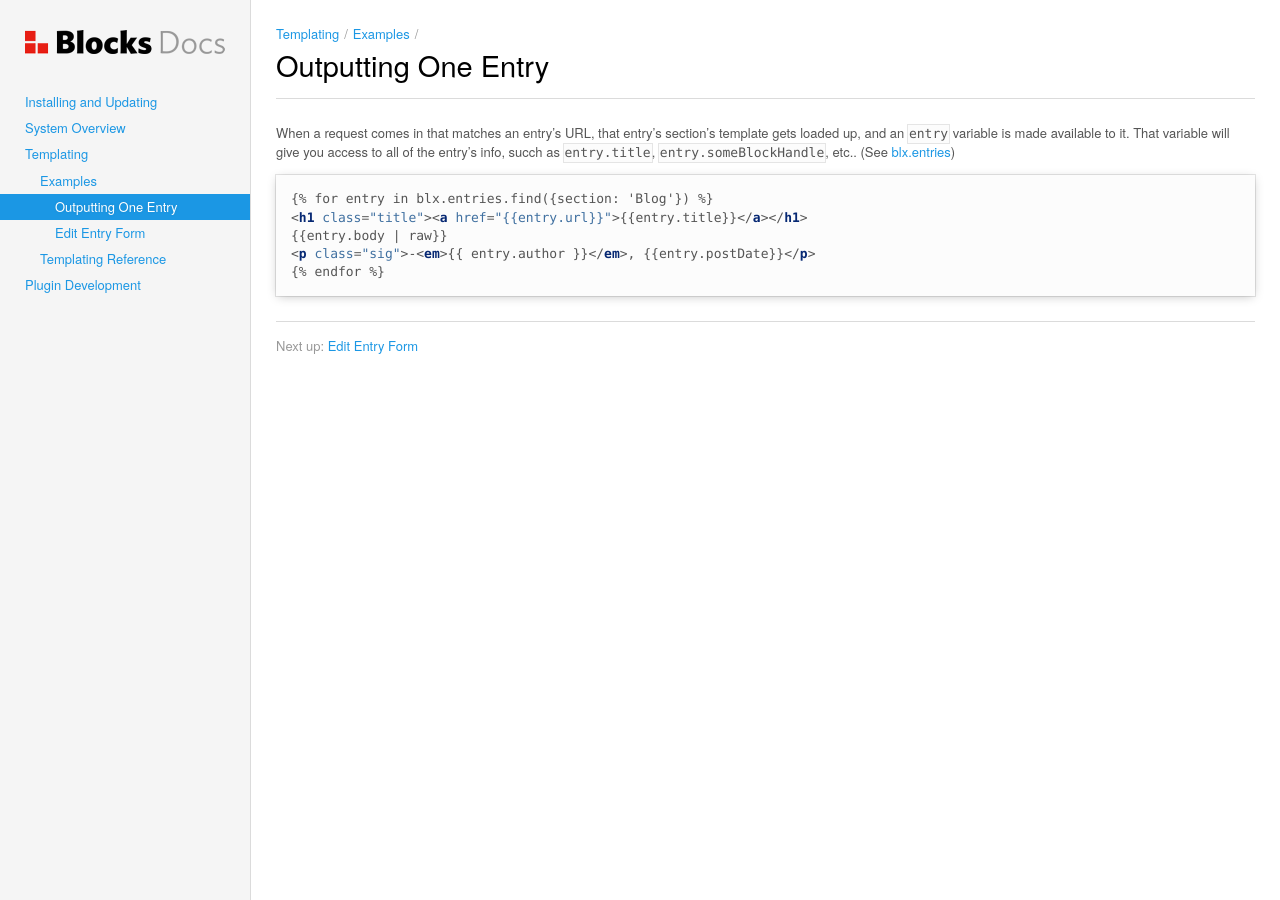
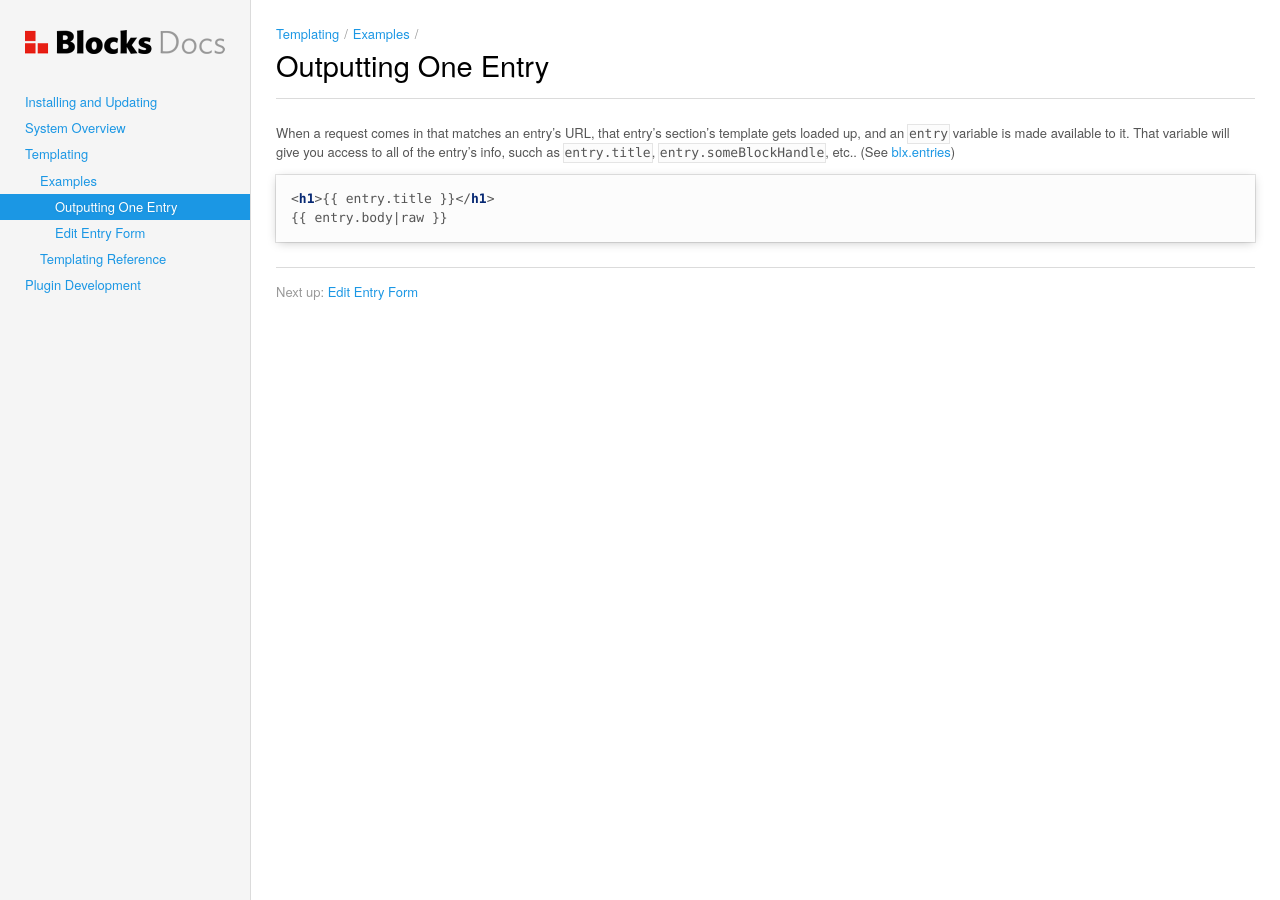
Before and after one commit to bilke/Craft-Docs, a Sphinx documentation site: the page built from source/templating/examples/entries/single.rst, in a window 1280 px wide. Built offline with Sphinx 7.4.7, drawn with Linux system fonts in a browser that asks for light colours; pages that are not in the unit, such as notebooks, are missing from menus.

Commit message:
Updated with correct code
Updated with just the entry variables and no find statement.

Signed-off-by: Lisa Wess <lisa@pixelandtonic.com>

```diff
--- a/source/templating/examples/entries/single.rst
+++ b/source/templating/examples/entries/single.rst
@@ -6,8 +6,5 @@ When a request comes in that matches an entry’s URL, that entry’s section’
 
 .. code-block:: html
 
-    {% for entry in blx.entries.find({section: 'Blog'}) %}
-    <h1 class="title"><a href="{{entry.url}}">{{entry.title}}</a></h1>
-    {{entry.body | raw}}
-    <p class="sig">-<em>{{ entry.author }}</em>, {{entry.postDate}}</p>
-    {% endfor %}
+    <h1>{{ entry.title }}</h1>
+    {{ entry.body|raw }}
```
